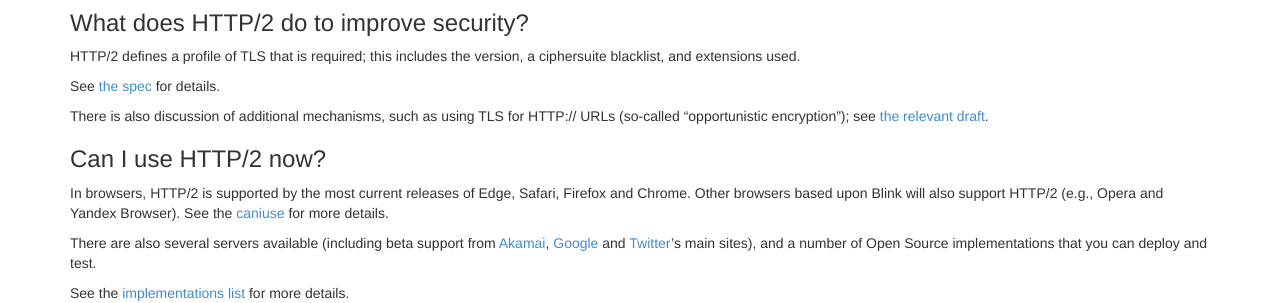
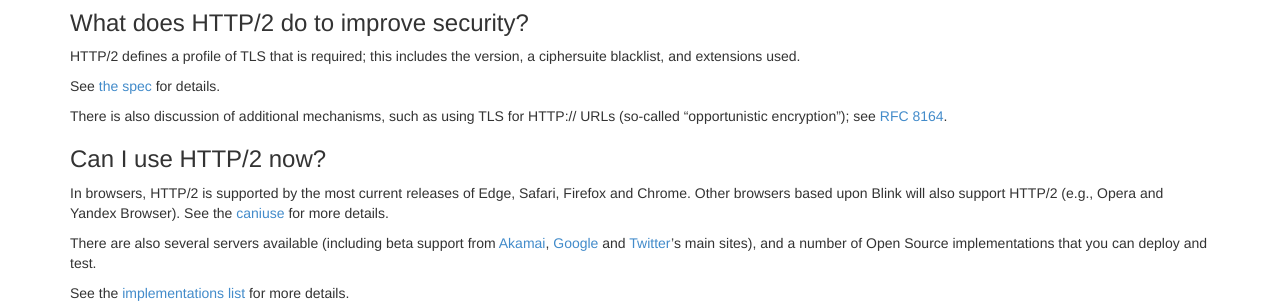
Before and after one commit to http2/http2.github.io, a Jekyll site: the page built from faq/index.md, in a window 1280 px wide and 900 px high, scrolled down 3779 px. Shown: the part 152-455 px from the top of the window. Built offline with Jekyll 4.4.1, drawn with Linux system fonts in a browser that asks for light colours.

Commit message:
Fix broken link to opsec which is now rfc8164
The link was removed from httpwg readme by:
https://github.com/httpwg/http-extensions/commit/84cee6e836a95b9de902382a11d4d3208be4384d

```diff
--- a/faq/index.md
+++ b/faq/index.md
@@ -212,7 +212,7 @@ HTTP/2 defines a profile of TLS that is required; this includes the version, a c
 
 See [the spec](http://http2.github.io/http2-spec/#TLSUsage) for details.
 
-There is also discussion of additional mechanisms, such as using TLS for HTTP:// URLs (so-called "opportunistic encryption"); see [the relevant draft](http://httpwg.github.io/http-extensions/opsec.html).
+There is also discussion of additional mechanisms, such as using TLS for HTTP:// URLs (so-called "opportunistic encryption"); see [RFC 8164](https://tools.ietf.org/html/rfc8164).
 
 
 ### Can I use HTTP/2 now?
```
